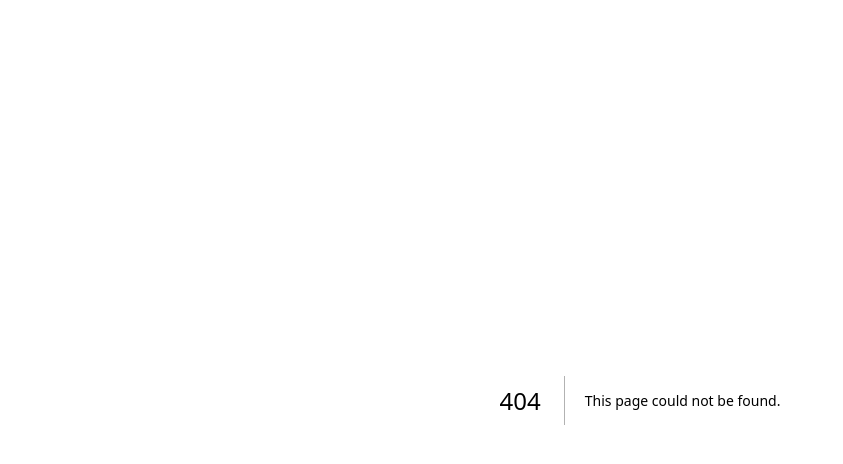
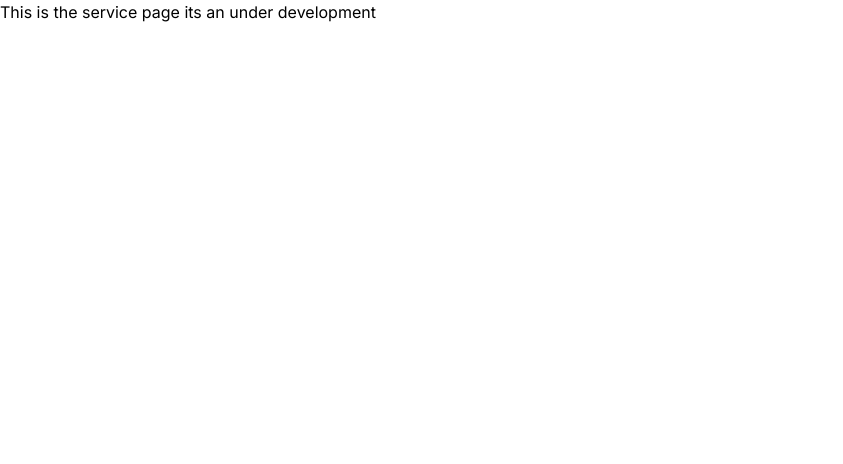
Before and after one commit to RG4025/nextTemp, a Next.js app: page /services in a window 1280 px wide. Before the commit this address had no page. Shown: the top 464 px of the page, without its empty margins (0-843 px from the left). Built offline with nearby package versions, Linux system fonts and the light colour scheme.

Commit message:
New Commit

```diff
--- a/src/app/components/header/page.jsx
+++ b/src/app/components/header/page.jsx
@@ -1,6 +1,7 @@
-import React from "react";
+import React, { Link } from "react";
 // import * as icon from "bootstrap-icons";
 
+import about from "../../about/page";
 
 function Header() {
   const navItems = [
@@ -14,7 +15,7 @@ function Header() {
     },
     {
       title: "Services",
-      to: "#",
+      to: "/services",
     },
     {
       title: "Projects",
@@ -46,7 +47,10 @@ function Header() {
             <ul className="nav">
               {navItems.map((item, index) => {
                 return (
-                  <li className=" nav-item text-1xl fw-bold navLinks " key={index}>
+                  <li
+                    className=" nav-item text-1xl fw-bold navLinks "
+                    key={index}
+                  >
                     <a href={item.to} className="nav-link ">
                       {item.title}
                     </a>{" "}
--- /dev/null
+++ b/src/app/services/page.jsx
@@ -0,0 +1,15 @@
+import React from 'react'
+
+function Services() {
+  return (
+    <div className="bg-dark">
+        <div className="d-flex justify-content-center align-items-center">
+            <h3>
+                This is the service page its an under development
+            </h3>
+        </div>
+    </div>
+  )
+}
+
+export default Services
```
